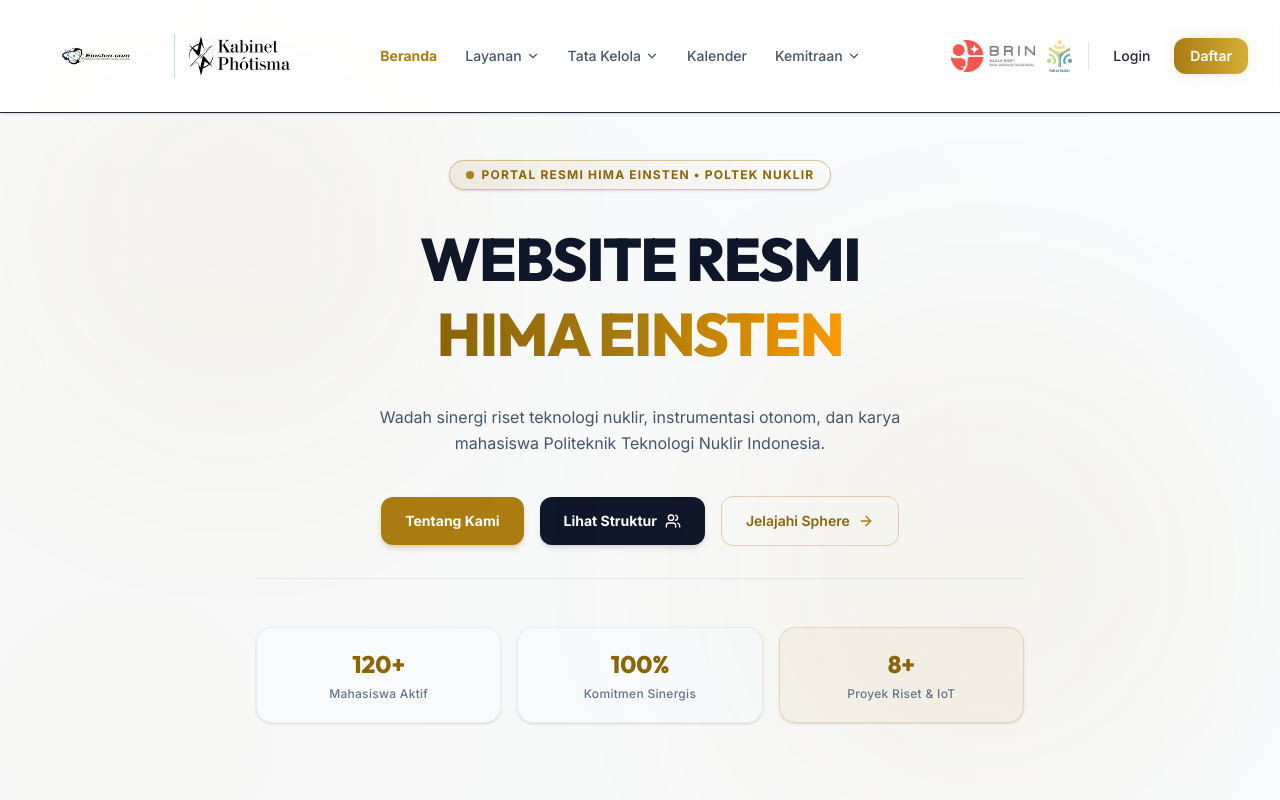
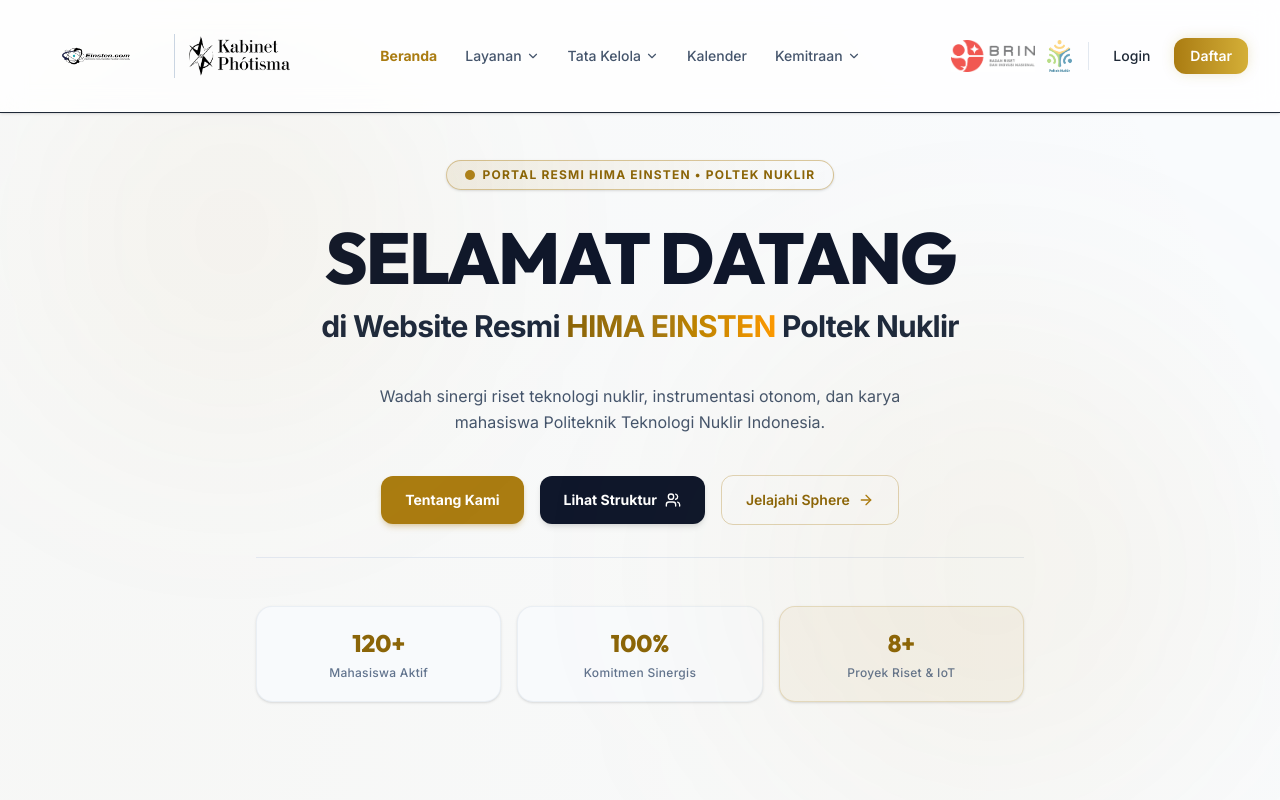
Before and after one commit to Adiguna0010/website-hima-einstein-com, a React (Vite) app: page / in a window 1280 px wide. Shown: the top 800 px of the page. Built offline with nearby package versions, Linux system fonts and the light colour scheme.

Commit message:
style: separate SELAMAT DATANG main title on top line with smaller sub-title di Website Resmi HIMA EINSTEN Poltek Nuklir below it

```diff
--- a/src/pages/Home.jsx
+++ b/src/pages/Home.jsx
@@ -208,21 +208,23 @@
         <div className="flex flex-col items-center justify-center text-center space-y-8 py-8 lg:py-16">
 
           {/* Badge */}
-          <div className="inline-flex items-center gap-2 px-4 py-1.5 rounded-full border border-gold/40 bg-gradient-to-r from-gold/10 via-gold/5 to-transparent text-xs font-bold text-gold-dark tracking-widest uppercase shadow-sm">
-            <span className="w-2 h-2 rounded-full bg-gold animate-pulse"></span>
-            Portal Resmi HIMA EINSTEN • Poltek Nuklir
+          <div className="inline-flex items-center gap-2 px-4.5 py-1.5 rounded-full border border-gold/40 bg-gradient-to-r from-gold/10 via-gold/5 to-transparent text-xs font-bold text-gold-dark tracking-widest uppercase shadow-sm">
+            <span className="w-2.5 h-2.5 rounded-full bg-gold animate-pulse"></span>
+            PORTAL RESMI HIMA EINSTEN • POLTEK NUKLIR
           </div>
 
-          {/* Heading */}
-          <h1 className="text-3xl sm:text-5xl lg:text-6xl font-black uppercase tracking-tight text-slate-900 leading-tight max-w-4xl">
-            Website Resmi <br className="hidden sm:inline" />
-            <span className="bg-gradient-to-r from-gold-dark via-gold to-amber-500 bg-clip-text text-transparent">
-              HIMA EINSTEN
-            </span>
-          </h1>
+          {/* Heading Hierarchy */}
+          <div className="space-y-3 max-w-4xl mx-auto">
+            <h1 className="text-4xl sm:text-6xl lg:text-7xl font-black uppercase tracking-tight text-slate-900 leading-none">
+              SELAMAT DATANG
+            </h1>
+            <p className="text-lg sm:text-2xl lg:text-3xl font-extrabold text-slate-800 tracking-tight leading-snug">
+              di Website Resmi <span className="bg-gradient-to-r from-gold-dark via-gold to-amber-500 bg-clip-text text-transparent">HIMA EINSTEN</span> Poltek Nuklir
+            </p>
+          </div>
 
           {/* Description */}
-          <p className="text-slate-600 text-sm sm:text-base max-w-xl leading-relaxed font-normal mx-auto">
+          <p className="text-slate-600 text-sm sm:text-base max-w-xl leading-relaxed font-normal mx-auto pt-1">
             Wadah sinergi riset teknologi nuklir, instrumentasi otonom, dan karya mahasiswa Politeknik Teknologi Nuklir Indonesia.
           </p>
 
```
